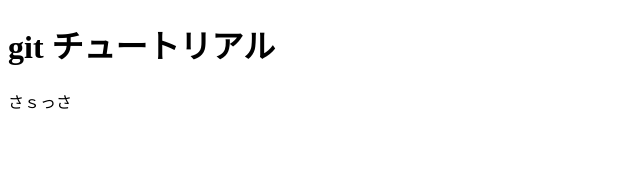
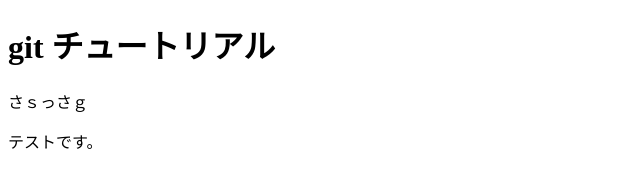
Before and after one commit to penniti/git_tutorial, a plain HTML site: page index.html in a window 1280 px wide. Shown: the full height of the page, 0-640 px from the left. Drawn offline with Linux system fonts and the light colour scheme.

Commit message:
git diff 追加

```diff
--- a/index.html
+++ b/index.html
@@ -8,6 +8,7 @@
 </head>
 <body>
     <h1>git チュートリアル</h1>
-    <p>さｓっさ</p>
+    <p>さｓっさｇ</p>
+    <p>テストです。</p>
 </body>
 </html>
```
